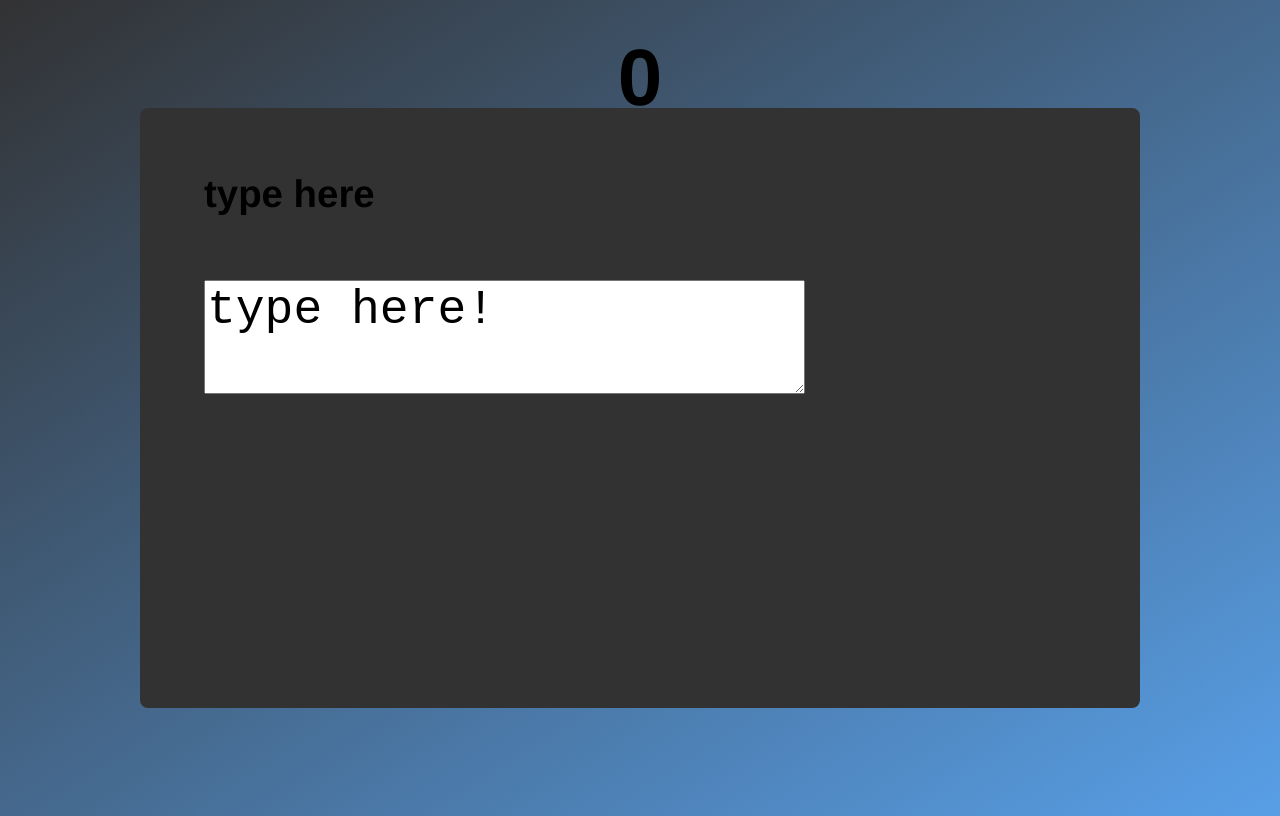
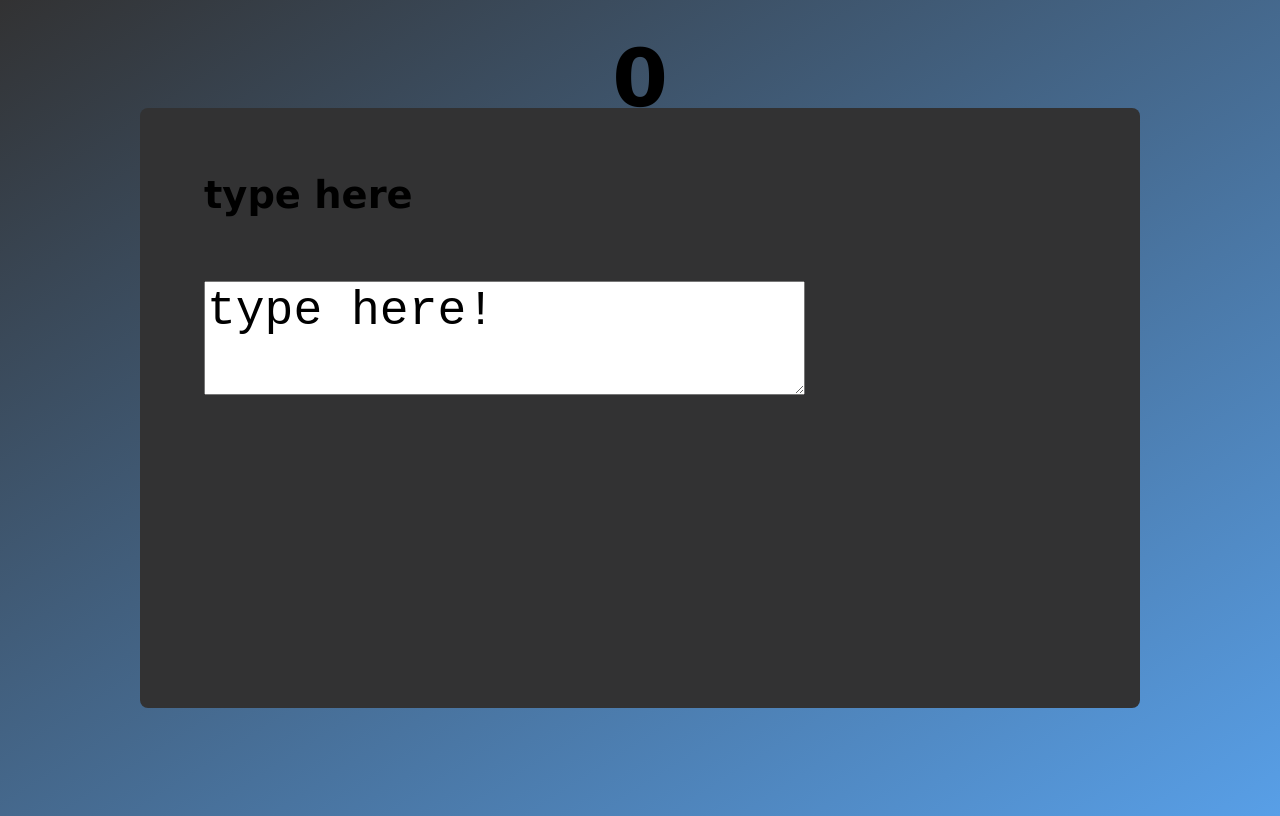
Before and after one commit to moemi-N/sushid, a plain HTML site: page index.html in a window 1280 px wide. Drawn offline with Linux system fonts and the light colour scheme; a web font is replaced by a local one.

Commit message:
edgeだと問題ないのに、chromeだと被る。設定要

```diff
--- a/style.css
+++ b/style.css
@@ -25,7 +25,7 @@ body {
         rgb(88, 159, 231),
         rgb(50, 50, 51));
 
-    font-family:'Franklin Gothic Medium', 'Arial Narrow', Arial, sans-serif;
+    font-family:'Lucida Sans', 'Lucida Sans Regular', 'Lucida Grande', 'Lucida Sans Unicode', Geneva, Verdana, sans-serif;
 }
 .content {
     /* textarea内には反映されていない */
@@ -44,6 +44,7 @@ body {
     max-width: 90%;
     /* /* offset-x | offset-y | blur-radius | spread-radius | color */ */
     box-shadow: 5px 1px 1px  rgb(234, 239, 245);
+    font:rgb(100,100,100);
 }
 
 /* テキストエリアの設定 */
```
